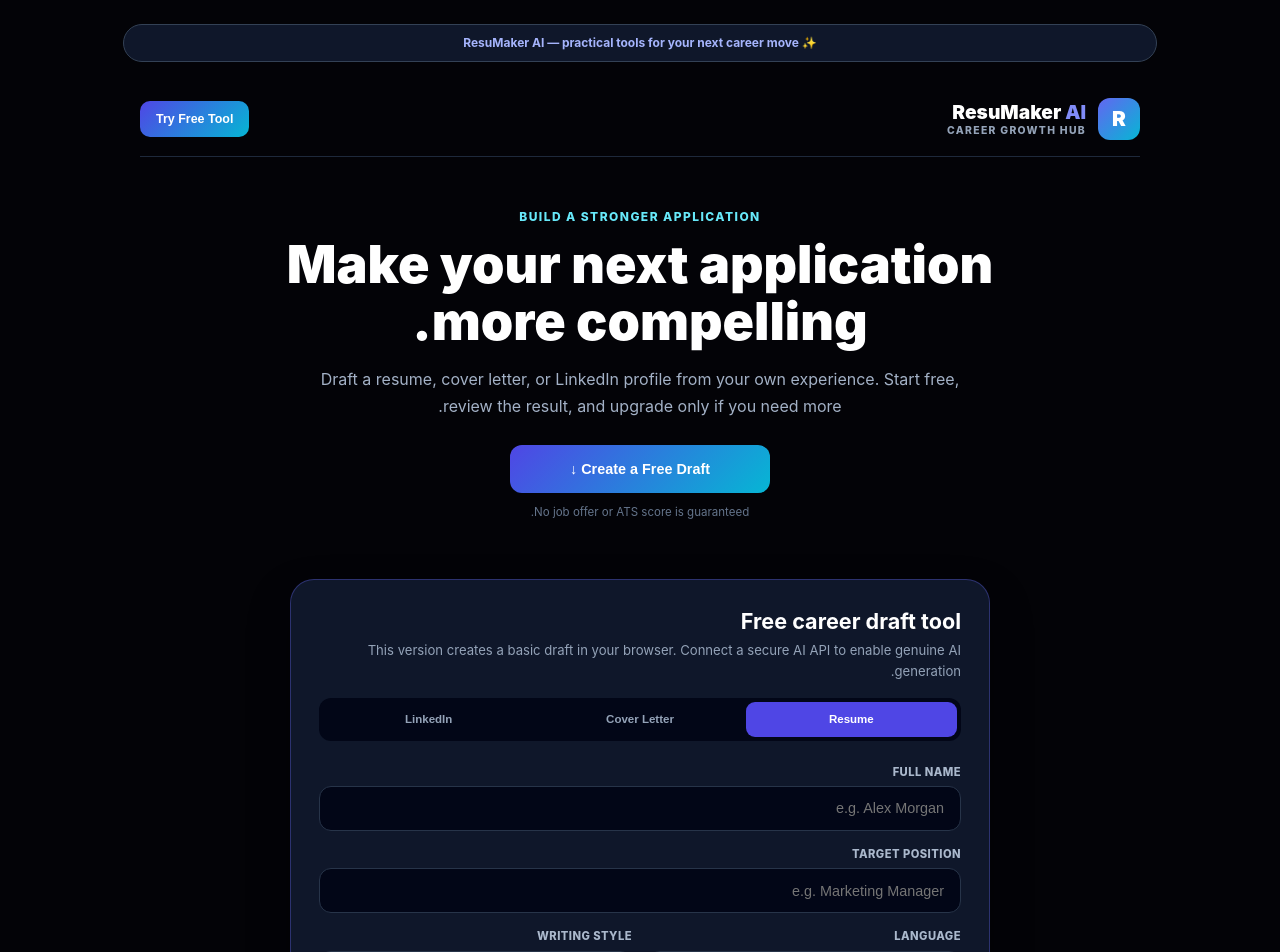
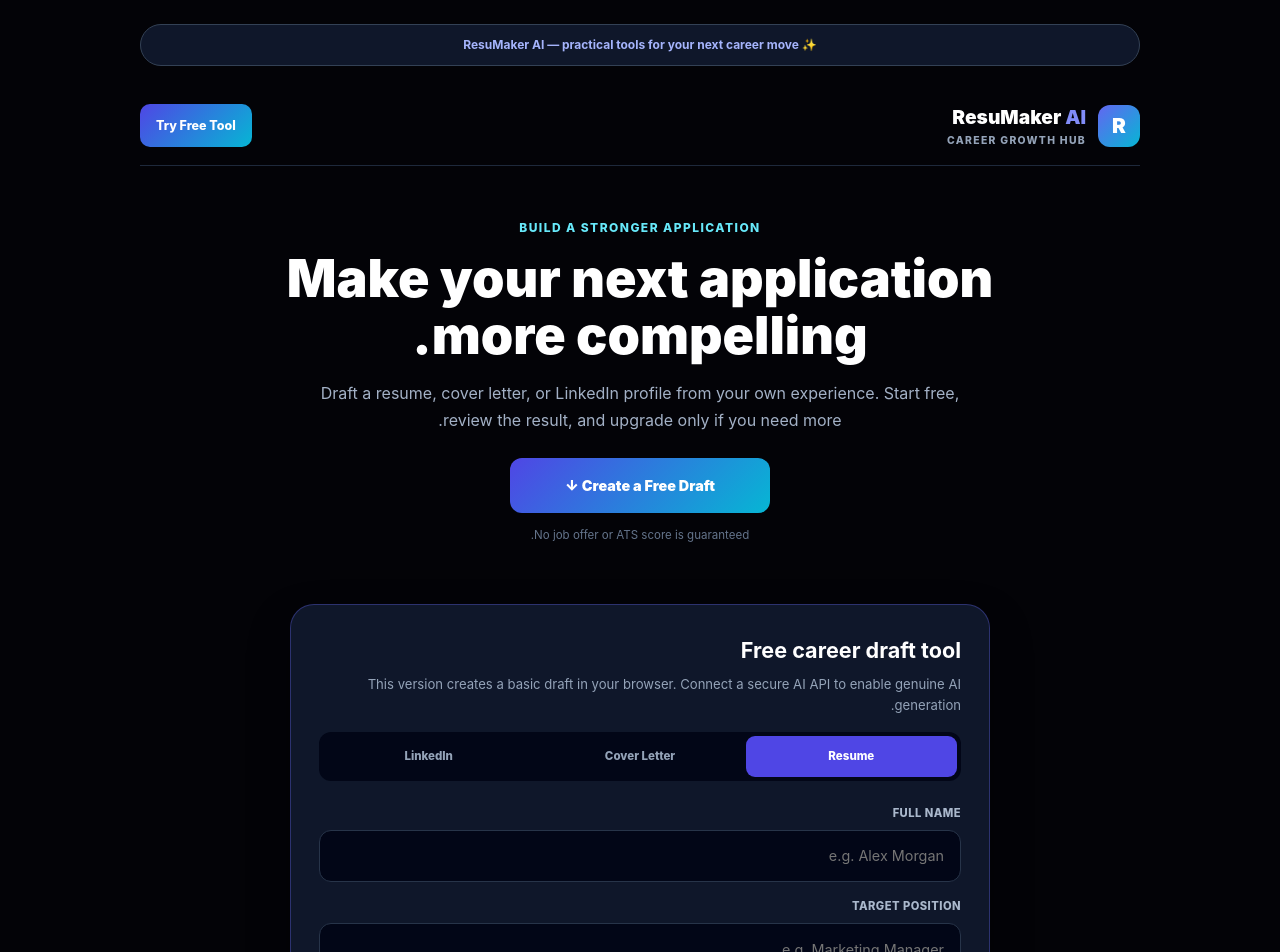
Before and after one commit to IskanderKhemiri1234/ai-resume-builder, a Next.js app: page / in a window 1280 px wide. Shown: the top 952 px of the page. Built offline with nearby package versions, Linux system fonts and the light colour scheme.

Commit message:
Refactor globals.css for improved theming and styles
Updated global styles to use CSS variables for theming and improved overall styling.

```diff
--- a/src/app/globals.css
+++ b/src/app/globals.css
@@ -1,12 +1,118 @@
+
 @tailwind base;
 @tailwind components;
 @tailwind utilities;
 
-html, body {
-  background-color: #030307;
-  color: #f1f5f9;
-  font-family: -apple-system, BlinkMacSystemFont, "Segoe UI", Roboto, sans-serif;
+/* ================================
+   ResuMaker AI — Global Design System
+   ================================ */
+
+:root {
+  color-scheme: dark;
+  --background: #030307;
+  --surface: #0b0b14;
+  --surface-elevated: #11111d;
+  --border: rgba(255, 255, 255, 0.1);
+  --text-primary: #f1f5f9;
+  --text-secondary: #a1a1b5;
+  --accent: #8b5cf6;
+  --accent-hover: #7c3aed;
+  --success: #34d399;
+  --danger: #fb7185;
+  --radius-md: 12px;
+  --radius-lg: 18px;
+  --content-width: 1200px;
+}
+
+*,
+*::before,
+*::after {
+  box-sizing: border-box;
+}
+
+html {
+  min-height: 100%;
+  scroll-behavior: smooth;
+  background: var(--background);
+  -webkit-text-size-adjust: 100%;
+  text-size-adjust: 100%;
+}
+
+body {
+  min-height: 100vh;
   margin: 0;
   padding: 0;
-  box-sizing: border-box;
+  background: var(--background);
+  color: var(--text-primary);
+  font-family:
+    Inter,
+    -apple-system,
+    BlinkMacSystemFont,
+    "Segoe UI",
+    Roboto,
+    Arial,
+    sans-serif;
+  font-size: 16px;
+  line-height: 1.6;
+  -webkit-font-smoothing: antialiased;
+  -moz-osx-font-smoothing: grayscale;
 }
+
+button,
+input,
+textarea,
+select {
+  font: inherit;
+}
+
+button {
+  cursor: pointer;
+}
+
+button:disabled {
+  cursor: not-allowed;
+  opacity: 0.6;
+}
+
+input,
+textarea,
+select {
+  max-width: 100%;
+}
+
+textarea {
+  resize: vertical;
+}
+
+a {
+  color: inherit;
+  text-decoration: none;
+}
+
+img,
+svg,
+video {
+  display: block;
+  max-width: 100%;
+}
+
+::selection {
+  color: #ffffff;
+  background: rgba(139, 92, 246, 0.55);
+}
+
+:focus-visible {
+  outline: 2px solid var(--accent);
+  outline-offset: 3px;
+}
+
+@media (prefers-reduced-motion: reduce) {
+  *,
+  *::before,
+  *::after {
+    scroll-behavior: auto !important;
+    animation-duration: 0.01ms !important;
+    animation-iteration-count: 1 !important;
+    transition-duration: 0.01ms !important;
+  }
+}
```
